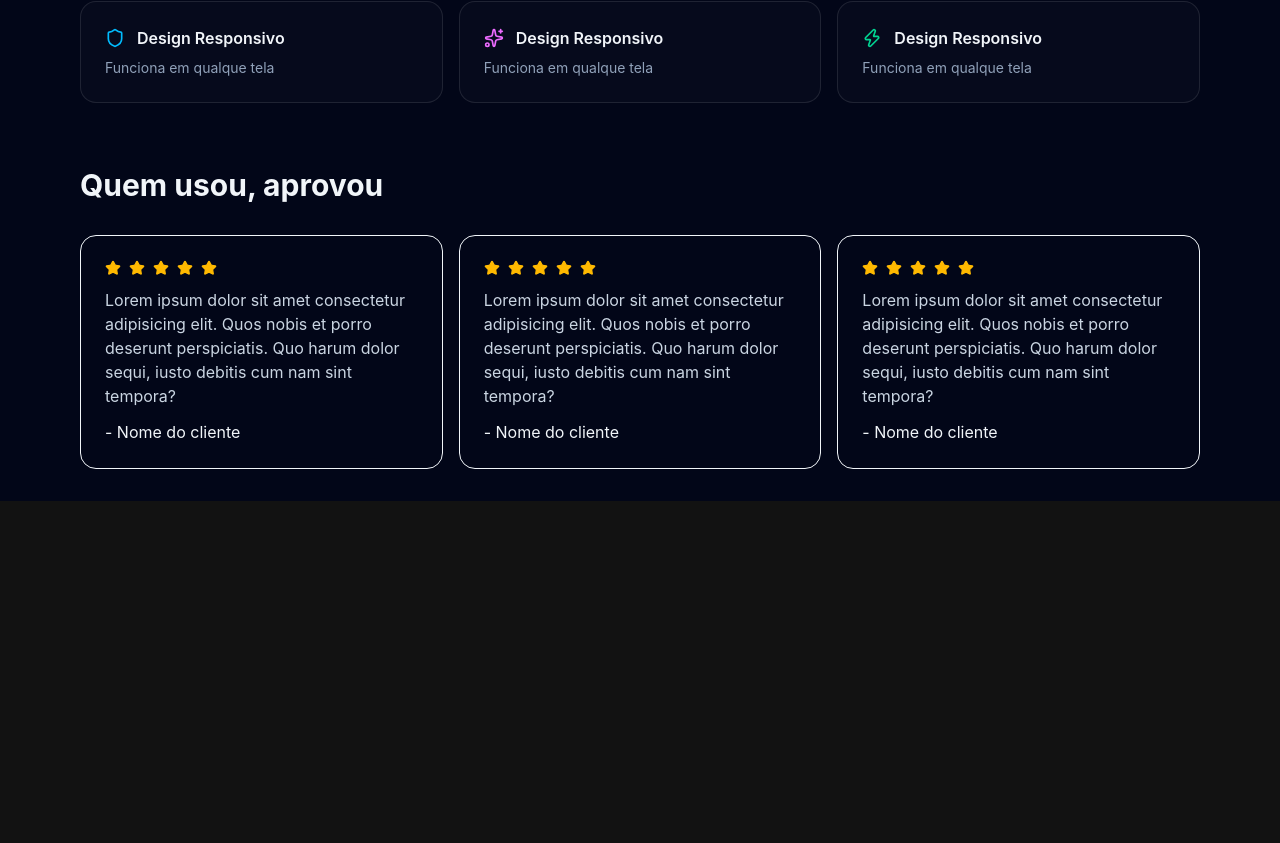
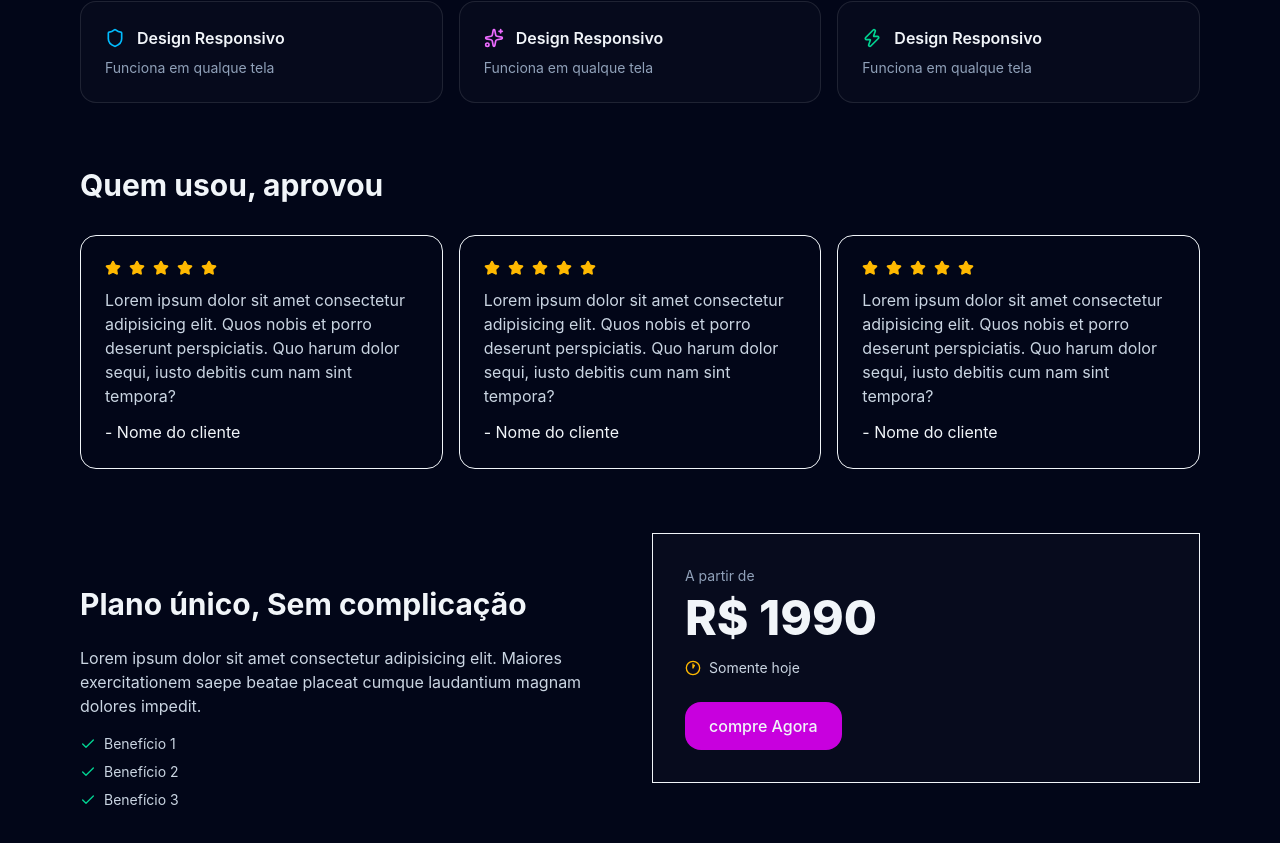
Before and after one commit to RafaelLanaDS/meuprojetoreact, a React (Vite) app: page / in a window 1280 px wide. Shown: the part 980-1823 px from the top of the page. Before the commit the page ends 1481 px from the top, so only its background shows below. Built offline with nearby package versions, Linux system fonts and the light colour scheme.

Commit message:
finalizando a sessão de preços

```diff
--- a/src/App.jsx
+++ b/src/App.jsx
@@ -2,7 +2,7 @@ import { useState } from 'react'
 
 import {motion} from 'framer-motion'
 
-import {ArrowRight, Check, Menu, X, Star, Shield, Zap, Sparkles} from 'lucide-react'
+import {ArrowRight, Check, Menu, X, Star, Shield, Zap, Sparkles, Clock1} from 'lucide-react'
 
 const navLinks = [
   {href: "#features", label: "Features"},
@@ -196,6 +196,37 @@ function App() {
             )}
           </div>
       </section>
+      {/* Preço */}
+       <section id='testmonials' className='mx-auto max-w-6xl px-4 py-8 mb-20'>
+          <div className="grid grid-cols-1 md:grid-cols-2 gap-6 items-center">
+            <div>
+              <h2 className='text-3xl font-bold'>Plano único, Sem complicação</h2>
+              <p className='text-slate-300 mt-6  max-w-2xl'>
+                Lorem ipsum dolor sit amet consectetur adipisicing elit. Maiores exercitationem saepe beatae placeat cumque laudantium magnam dolores impedit.
+              </p>
+              <ul className="mt-4 space-y-2 text-sm text-slate-300">
+                <li className="flex items-center gap-2">
+                  <Check className='size-4 text-emerald-400'/> Benefício 1
+                </li>
+                <li className="flex items-center gap-2">
+                  <Check className='size-4 text-emerald-400'/> Benefício 2
+                </li>
+                <li className="flex items-center gap-2">
+                  <Check className='size-4 text-emerald-400'/> Benefício 3
+                </li>
+              </ul>
+            </div>
+            <div className='roundex-3xl border bolder-white/10 bg-white/[0.02] p-8 mb-20'>
+              <div className='text-sm text-slate-400'>A partir de</div>
+              <div className='text-5xl font-extrabold mt-2'>R$ 1990</div>
+              <div className='text-sm text-slate-300 mt-4 flex items-center gap-2'>
+                <Clock1 className='size-4 text-amber-400' />
+                Somente hoje
+              </div>
+              <button href="" className="mt-6 cursor-pointer rounded-2xl bg-fuchsia-600 px-6 py-3 font-medium hover:bg-fuchsia-400">compre Agora</button>
+            </div>
+          </div>
+        </section>
     </div>
   )
 }
```
